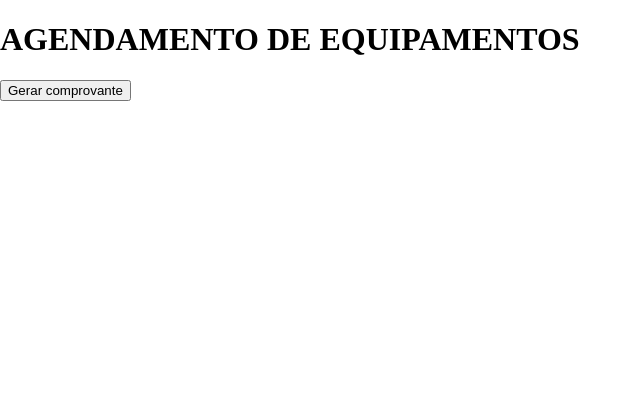
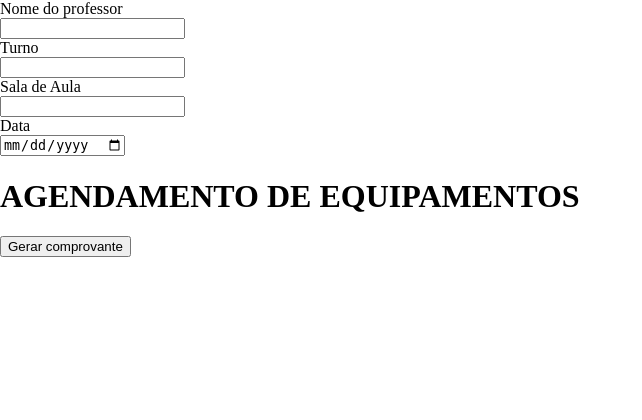
Before and after one commit to Caissars/senac-equipamentos, a Django app: template templates/homepage/index.html in a window 1280 px wide. Shown: the top 420 px of the page, without its empty margins (0-642 px from the left). After the commit the page ends 257 px from the top, so only its background shows below. Run offline with Django 5.2, Linux system fonts and the light colour scheme; the template is opened without the code that fills it, so the values that code supplies are empty.

Commit message:
template: adicionando campos para preenchimento de dados do professor

```diff
--- a/templates/homepage/home.css
+++ b/templates/homepage/home.css
@@ -3,3 +3,7 @@ html, body{
     margin: 0;
     box-sizing: border-box;
 }
+
+.professor-info .info input, label{
+    display: block;
+}
--- a/templates/homepage/index.html
+++ b/templates/homepage/index.html
@@ -8,7 +8,27 @@
 </head>
 <body>
     <form action="" method="post">
-        <div class="professor-info"></div>
+        <div class="professor-info">
+            <div class="info">
+                <label for="nome_professor">Nome do professor</label>
+                <input type="text" autocomplete="name" name="nome_professor" required>
+            </div>
+
+            <div class="info">
+                <label for="turno">Turno</label>
+                <input type="text" autocomplete="name" name="turno" required>
+            </div>
+
+            <div class="info">
+                <label for="sala">Sala de Aula</label>
+                <input type="text" autocomplete="name" name="sala" required>
+            </div>
+
+            <div class="info">
+                <label for="data">Data</label>
+                <input type="date" name="data" name="data" id="data" required>
+            </div>
+        </div>
         <div class="equipamentos">
             <h1>AGENDAMENTO DE EQUIPAMENTOS</h1>
         </div>
```
